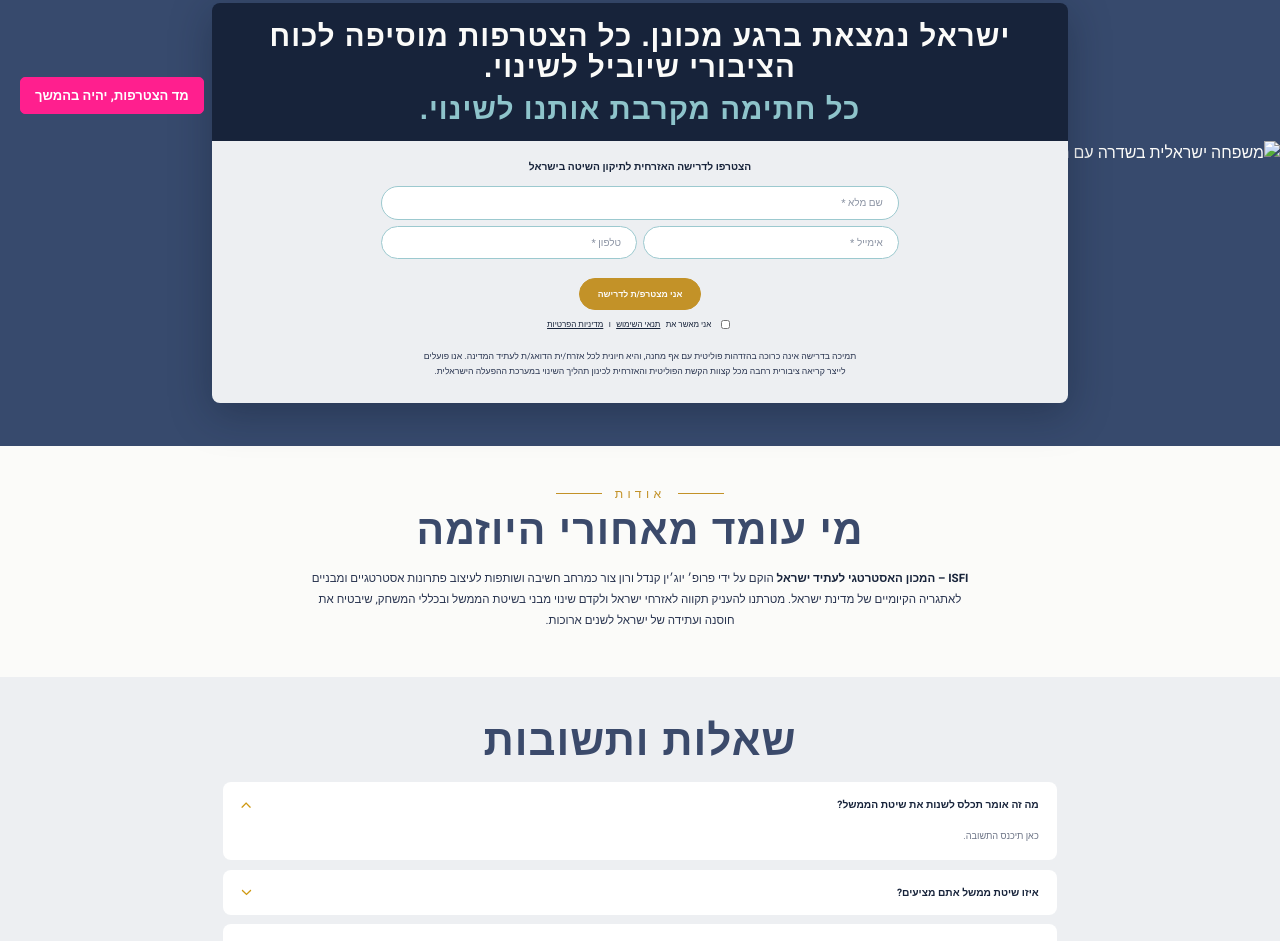
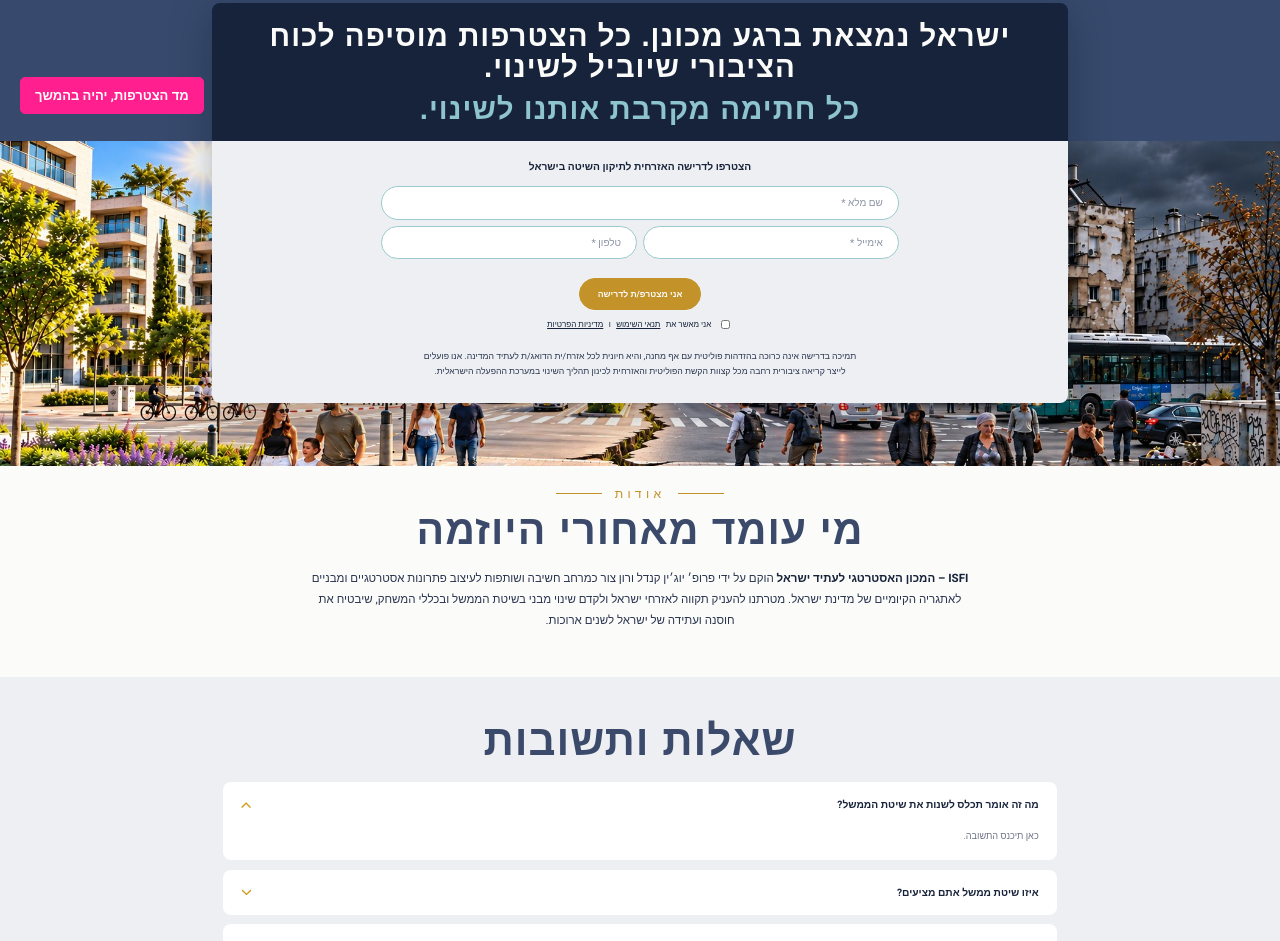
Before and after one commit to royi-berkovitz/ISFI-NEW, a plain HTML site: page index.html in a window 1280 px wide. Shown: the part 3326-4267 px from the top of the page. Drawn offline with nearby package versions, Linux system fonts and the light colour scheme; a web font is replaced by a local one.

Commit message:
Add files via upload

```diff
--- a/index.html
+++ b/index.html
@@ -220,7 +220,7 @@
 
   <section id="after" style="position: relative; background: #374A6D; padding: 3.3vw 0 0;">
     <button onClick="{{ toggleMeter }}" style="position: absolute; z-index: 5; bottom: 332px; left: 20px; background: #FF1F8E; border: 1px solid #FF1F8E; border-radius: 5px; color: #FFFFFF; font-family: 'Heebo', sans-serif; font-weight: 600; font-size: 13px; padding: 8px 14px; cursor: pointer; transition: all .3s;" style-hover="background: #FFFFFF; color: #FF1F8E;">{{ meterBtnLabel }}</button>
-    <img src="assets/join-bg-03.jpg?v=2" alt="משפחה ישראלית בשדרה עם רכבת קלה" style="position: absolute; left: 0; right: 0; top: {{ joinBgTop }}; width: 100%; height: {{ joinBgH }}; object-fit: cover; object-position: 50% 0%; display: block;">
+    <img src="assets/join-bg-04.jpg" alt="משפחה ישראלית בשדרה עם רכבת קלה" style="position: absolute; left: 0; right: 0; top: {{ joinBgTop }}; width: 100%; height: {{ joinBgH }}; object-fit: cover; object-position: 50% 0%; display: block;">
     <div style="position: relative; width: 66.8vw; margin: 0 auto; display: flex; flex-direction: column; align-items: center;">
       <div style="display: flex; align-items: center; justify-content: center; gap: 1vw;"><span aria-hidden="true" style="display: block; width: 3.6vw; height: 1px; background: #C39228;"></span><span style="font-size: calc(.8vw + 2px); font-weight: 500; letter-spacing: .35em; color: #C39228;">איך זה עובד</span><span aria-hidden="true" style="display: block; width: 3.6vw; height: 1px; background: #C39228;"></span></div>
       <h2 style="margin: .7vw 0 0; font-family: 'Karantina', sans-serif; font-weight: 700; letter-spacing: 1px; font-size: 3.2vw; line-height: 1; color: #FBFBF9;">אני בעד. מה עכשיו?</h2>
```
